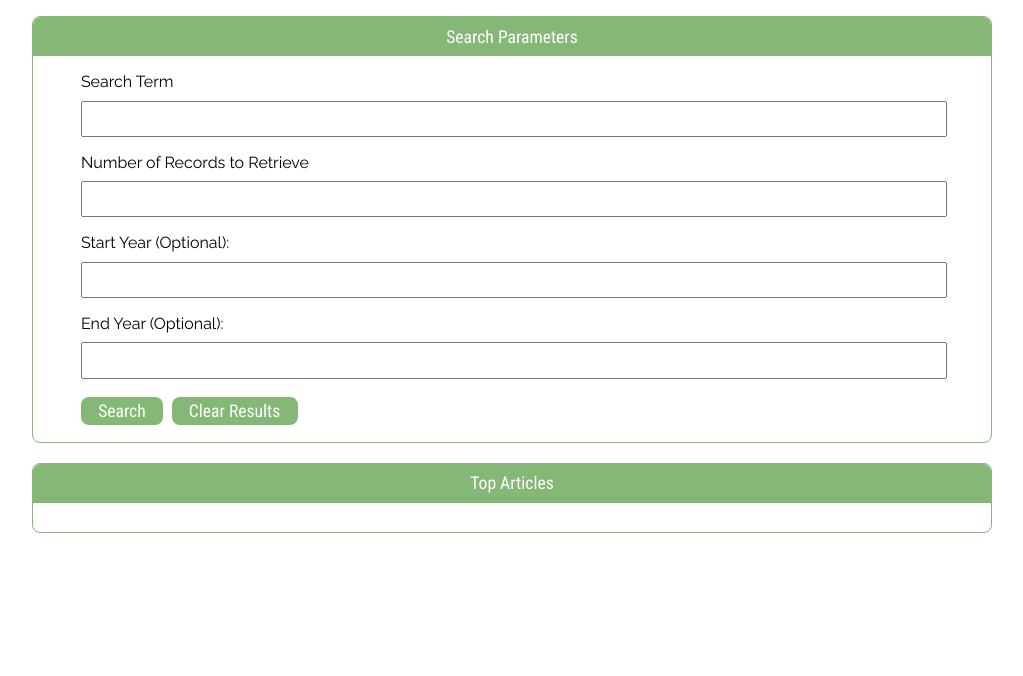
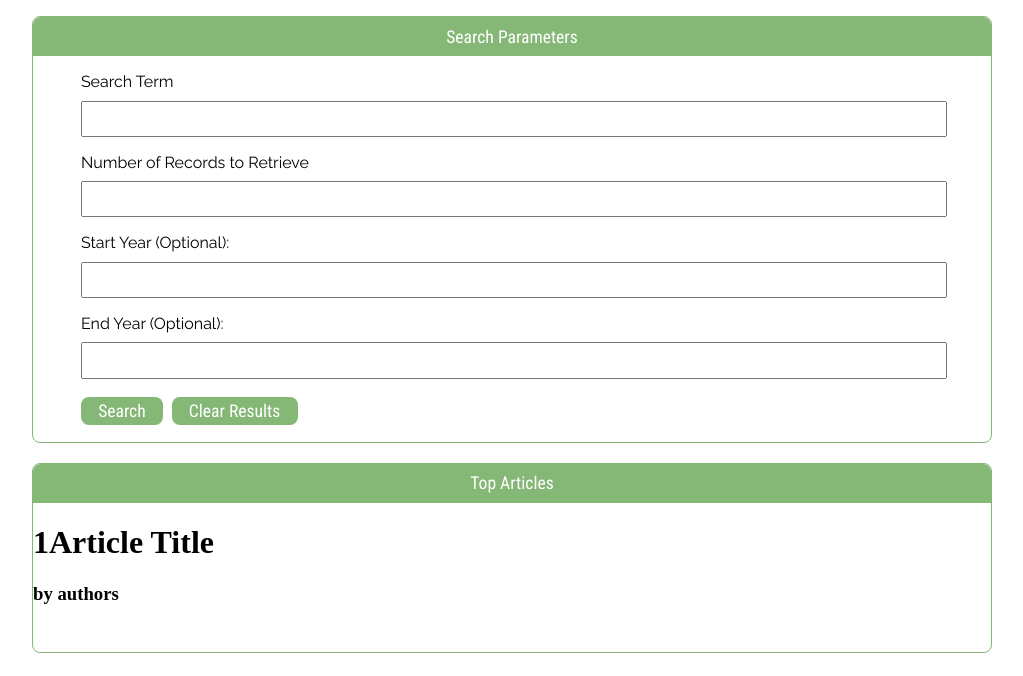
Before and after one commit to andrewdavidcoleman/NYT-Search, a plain HTML site: page index.html in a window 1280 px wide. Shown: the part 124-800 px from the top of the page, without its empty margins (128-1151 px from the left). Drawn offline with nearby package versions, Linux system fonts and the light colour scheme.

Commit message:
dummy results elements

```diff
--- a/index.html
+++ b/index.html
@@ -32,9 +32,10 @@
 	</div>
 	<div class="resultsBox">
 		<div class="resultsHeader">Top Articles</div>
-		<form>
-			<!-- Dynamically create <p>Title</p><br> results.. -->
-		</form>
+			<div class="well">
+				<h1 class="articleHeadline"><span class="label">1</span>Article Title</h1>
+				<h3> by authors</h3>
+			</div>
 	</div>
 	</main>
 </div>
```
